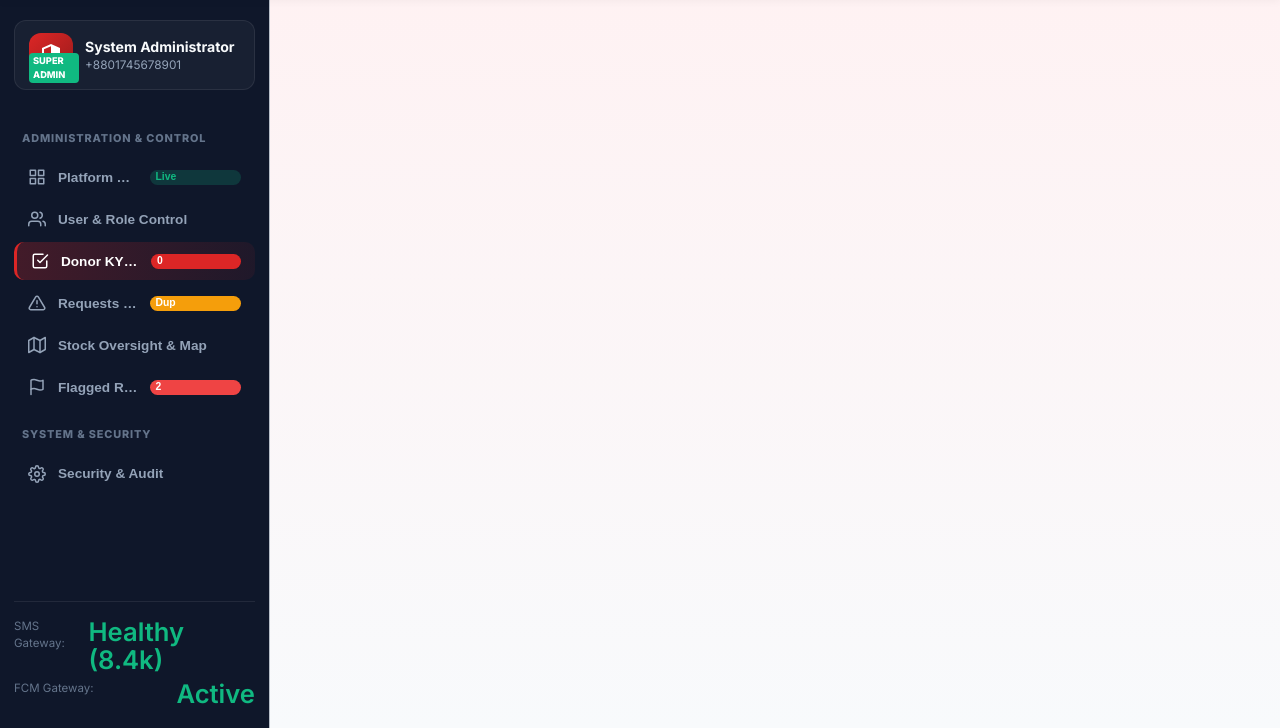
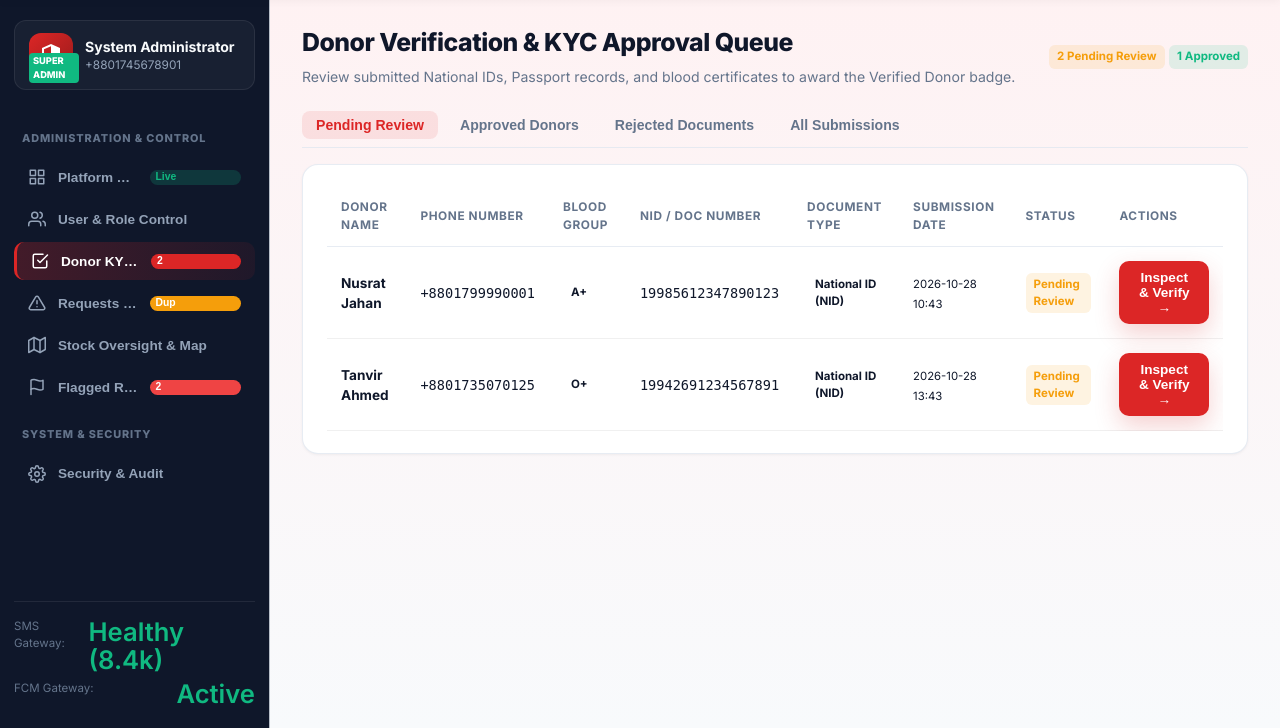
Before and after one commit to sowr0v/Smart-Blood-Donor-System-, a FastAPI app: template templates/admin_dashboard.html in a window 1280 px wide, after a click that opens the changed part. Shown: the part 72-800 px from the top of the page. Run offline with FastAPI, Linux system fonts and the light colour scheme; the template is opened without the code that fills it, so the values that code supplies are empty; data comes from the database, SQL or seed files in the repository.

Commit message:
feat(admin): implement Donor Verification & KYC Approval Queue (SBDS-41)

```diff
--- a/admin_portal.py
+++ b/admin_portal.py
@@ -1086,6 +1086,7 @@ def setup_admin_and_notification_routes(app: FastAPI, templates: Any):
             approved_cnt = u_conn.execute("SELECT COUNT(*) FROM donor_kyc_verifications WHERE status = 'approved'").fetchone()[0]
             rejected_cnt = u_conn.execute("SELECT COUNT(*) FROM donor_kyc_verifications WHERE status = 'rejected'").fetchone()[0]
 
+            records = [dict(r) for r in rows]
             return {
                 "status": "success",
                 "counts": {
@@ -1094,7 +1095,11 @@ def setup_admin_and_notification_routes(app: FastAPI, templates: Any):
                     "rejected": rejected_cnt,
                     "total": pending_cnt + approved_cnt + rejected_cnt,
                 },
-                "queue": [dict(r) for r in rows],
+                "pending_count": pending_cnt,
+                "approved_count": approved_cnt,
+                "rejected_count": rejected_cnt,
+                "queue": records,
+                "kyc_requests": records,
             }
 
     @app.get("/api/v1/admin/kyc/{item_id}")
@@ -1105,7 +1110,8 @@ def setup_admin_and_notification_routes(app: FastAPI, templates: Any):
             row = u_conn.execute("SELECT * FROM donor_kyc_verifications WHERE id = ?", (item_id,)).fetchone()
             if not row:
                 raise HTTPException(status_code=404, detail="KYC verification record not found")
-            return {"status": "success", "record": dict(row)}
+            rec = dict(row)
+            return {"status": "success", "record": rec, "kyc": rec}
 
     @app.post("/api/v1/admin/kyc/{item_id}/review")
     async def review_donor_kyc(item_id: int, payload: KycReviewPayload, request: Request):
--- a/static/js/admin_dashboard.js
+++ b/static/js/admin_dashboard.js
@@ -671,14 +671,20 @@ async function loadKycQueue(status = 'pending', buttonEl = null) {
     const data = await res.json();
     if (data.status !== 'success') return;
 
-    kycCache = data.kyc_requests || [];
-
-    // Update pending count badges
+    kycCache = data.kyc_requests || data.queue || [];
+
+    // Update pending and approved count badges
+    const pendingNum = data.pending_count ?? (data.counts ? data.counts.pending : 0);
+    const approvedNum = data.approved_count ?? (data.counts ? data.counts.approved : 0);
+
     const pBadge = document.getElementById('kycPendingCountBadge');
-    if (pBadge) pBadge.textContent = `${data.pending_count || 0} Pending Review`;
+    if (pBadge) pBadge.textContent = `${pendingNum} Pending Review`;
+
+    const aBadge = document.getElementById('kycApprovedCountBadge');
+    if (aBadge) aBadge.textContent = `${approvedNum} Approved`;
 
     const navBadge = document.getElementById('navKycPendingBadge');
-    if (navBadge) navBadge.textContent = data.pending_count || 0;
+    if (navBadge) navBadge.textContent = pendingNum;
 
     renderKycTable(kycCache);
   } catch (err) {
@@ -726,17 +732,31 @@ async function openKycReviewModal(kycId) {
     const res = await fetch(`/api/v1/admin/kyc/${kycId}`);
     if (!res.ok) throw new Error('Failed to load KYC item');
     const data = await res.json();
-    currentKycItem = data.kyc;
-
-    document.getElementById('kycModalTitle').textContent = `Review Document: ${currentKycItem.donor_name}`;
-    document.getElementById('kycDonorName').textContent = currentKycItem.donor_name;
-    document.getElementById('kycDonorPhone').textContent = currentKycItem.donor_phone;
-    document.getElementById('kycBloodGroup').textContent = currentKycItem.blood_group;
-    document.getElementById('kycDocType').textContent = currentKycItem.document_type || 'National ID (NID)';
-    document.getElementById('kycNidNumber').textContent = currentKycItem.nid_number;
-    document.getElementById('kycSubmissionDate').textContent = (currentKycItem.submitted_at || '').substring(0, 16).replace('T', ' ');
-
-    const preview = document.getElementById('kycDocPreview');
+    currentKycItem = data.kyc || data.record;
+    if (!currentKycItem) return;
+
+    const modalTitle = document.getElementById('kycModalTitle');
+    if (modalTitle) modalTitle.textContent = `Review Document: ${currentKycItem.donor_name}`;
+
+    const donorName = document.getElementById('kycDonorName') || document.getElementById('kycDonorNameVal');
+    if (donorName) donorName.textContent = currentKycItem.donor_name;
+
+    const donorPhone = document.getElementById('kycDonorPhone') || document.getElementById('kycDonorPhoneVal');
+    if (donorPhone) donorPhone.textContent = currentKycItem.donor_phone;
+
+    const bloodGroup = document.getElementById('kycBloodGroup') || document.getElementById('kycBloodGroupVal');
+    if (bloodGroup) bloodGroup.textContent = currentKycItem.blood_group;
+
+    const docType = document.getElementById('kycDocType') || document.getElementById('kycDocTypeLabel');
+    if (docType) docType.textContent = currentKycItem.document_type || 'National ID (NID)';
+
+    const nidNumber = document.getElementById('kycNidNumber') || document.getElementById('kycNidVal');
+    if (nidNumber) nidNumber.textContent = currentKycItem.nid_number;
+
+    const subDate = document.getElementById('kycSubmissionDate') || document.getElementById('kycSubmittedAtVal');
+    if (subDate) subDate.textContent = (currentKycItem.submitted_at || '').substring(0, 16).replace('T', ' ');
+
+    const preview = document.getElementById('kycDocPreview') || document.getElementById('kycDocPreviewBox');
     if (preview) {
       if (currentKycItem.document_url) {
         preview.innerHTML = `<img src="${currentKycItem.document_url}" alt="ID Document Preview" class="kyc-preview-img" onerror="this.onerror=null; this.src='/static/images/sample_nid_1.jpg';">`;
--- a/templates/admin_dashboard.html
+++ b/templates/admin_dashboard.html
@@ -274,6 +274,47 @@
 
       <!-- 3. Donor KYC Approval Queue (SBDS-41) -->
       <section class="admin-section" id="section-kyc">
+        <div class="section-hero-header">
+          <div>
+            <h1 class="section-title">Donor Verification &amp; KYC Approval Queue</h1>
+            <p class="section-subtext">Review submitted National IDs, Passport records, and blood certificates to award the Verified Donor badge.</p>
+          </div>
+          <div class="kyc-stats-badges">
+            <span class="badge badge-warning" id="kycPendingCountBadge">0 Pending Review</span>
+            <span class="badge badge-success" id="kycApprovedCountBadge">0 Approved</span>
+          </div>
+        </div>
+
+        <!-- Filter Tabs -->
+        <div class="tabs-clean">
+          <button type="button" class="tab-clean active" onclick="loadKycQueue('pending', this)">Pending Review</button>
+          <button type="button" class="tab-clean" onclick="loadKycQueue('approved', this)">Approved Donors</button>
+          <button type="button" class="tab-clean" onclick="loadKycQueue('rejected', this)">Rejected Documents</button>
+          <button type="button" class="tab-clean" onclick="loadKycQueue('all', this)">All Submissions</button>
+        </div>
+
+        <!-- KYC Cards / Table -->
+        <div class="admin-card mt-3">
+          <div class="table-responsive">
+            <table class="admin-table">
+              <thead>
+                <tr>
+                  <th>Donor Name</th>
+                  <th>Phone Number</th>
+                  <th>Blood Group</th>
+                  <th>NID / Doc Number</th>
+                  <th>Document Type</th>
+                  <th>Submission Date</th>
+                  <th>Status</th>
+                  <th>Actions</th>
+                </tr>
+              </thead>
+              <tbody id="kycTableBody">
+                <!-- Dynamically populated via loadKycQueue -->
+              </tbody>
+            </table>
+          </div>
+        </div>
       </section>
 
       <!-- 4. Requests Moderation & Duplicate Detection (SBDS-42) -->
@@ -469,7 +510,7 @@
   <div class="admin-modal" id="kycReviewModal" aria-hidden="true">
     <div class="admin-modal-dialog modal-lg">
       <div class="modal-header">
-        <h3 class="modal-title">Donor KYC Verification Review</h3>
+        <h3 class="modal-title" id="kycModalTitle">Donor KYC Verification Review</h3>
         <button type="button" class="btn-close" onclick="closeKycReviewModal()">✕</button>
       </div>
       <div class="modal-body">
@@ -477,7 +518,7 @@
         <div class="kyc-review-grid">
           <div class="kyc-doc-preview-panel">
             <h4>Uploaded Document Preview</h4>
-            <div class="doc-preview-box" id="kycDocPreviewBox">
+            <div class="doc-preview-box" id="kycDocPreview">
               <div class="doc-placeholder-icon">📄</div>
               <span id="kycDocTypeLabel">National ID (NID)</span>
             </div>
@@ -485,11 +526,12 @@
           <div class="kyc-meta-panel">
             <h4>Donor Information</h4>
             <table class="kyc-meta-table">
-              <tr><td><strong>Donor Name:</strong></td><td id="kycDonorNameVal">Tanvir Ahmed</td></tr>
-              <tr><td><strong>Phone Number:</strong></td><td id="kycDonorPhoneVal">+8801735070125</td></tr>
-              <tr><td><strong>Blood Group:</strong></td><td><span class="badge badge-primary" id="kycBloodGroupVal">O+</span></td></tr>
-              <tr><td><strong>ID Number:</strong></td><td id="kycNidVal">19942691234567891</td></tr>
-              <tr><td><strong>Submission Date:</strong></td><td id="kycSubmittedAtVal">2 hours ago</td></tr>
+              <tr><td><strong>Donor Name:</strong></td><td id="kycDonorName">Tanvir Ahmed</td></tr>
+              <tr><td><strong>Phone Number:</strong></td><td id="kycDonorPhone">+8801735070125</td></tr>
+              <tr><td><strong>Blood Group:</strong></td><td><span class="badge badge-primary" id="kycBloodGroup">O+</span></td></tr>
+              <tr><td><strong>Document Type:</strong></td><td id="kycDocType">National ID (NID)</td></tr>
+              <tr><td><strong>ID Number:</strong></td><td id="kycNidNumber">19942691234567891</td></tr>
+              <tr><td><strong>Submission Date:</strong></td><td id="kycSubmissionDate">2 hours ago</td></tr>
             </table>
 
             <div class="form-group mt-3">
```
Also changed, not shown: tests/test_admin_kyc_queue.py (added, +97 -0 lines).
